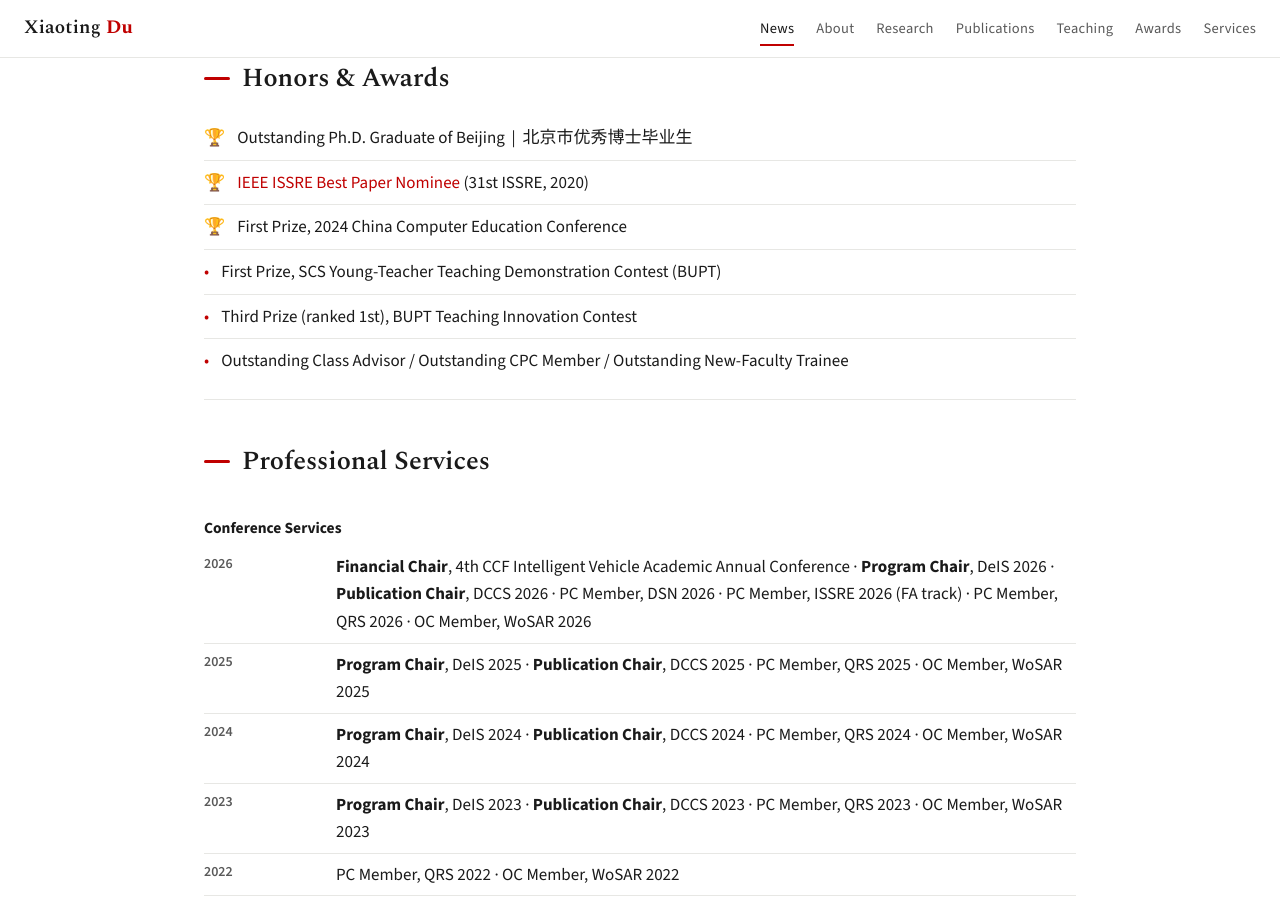
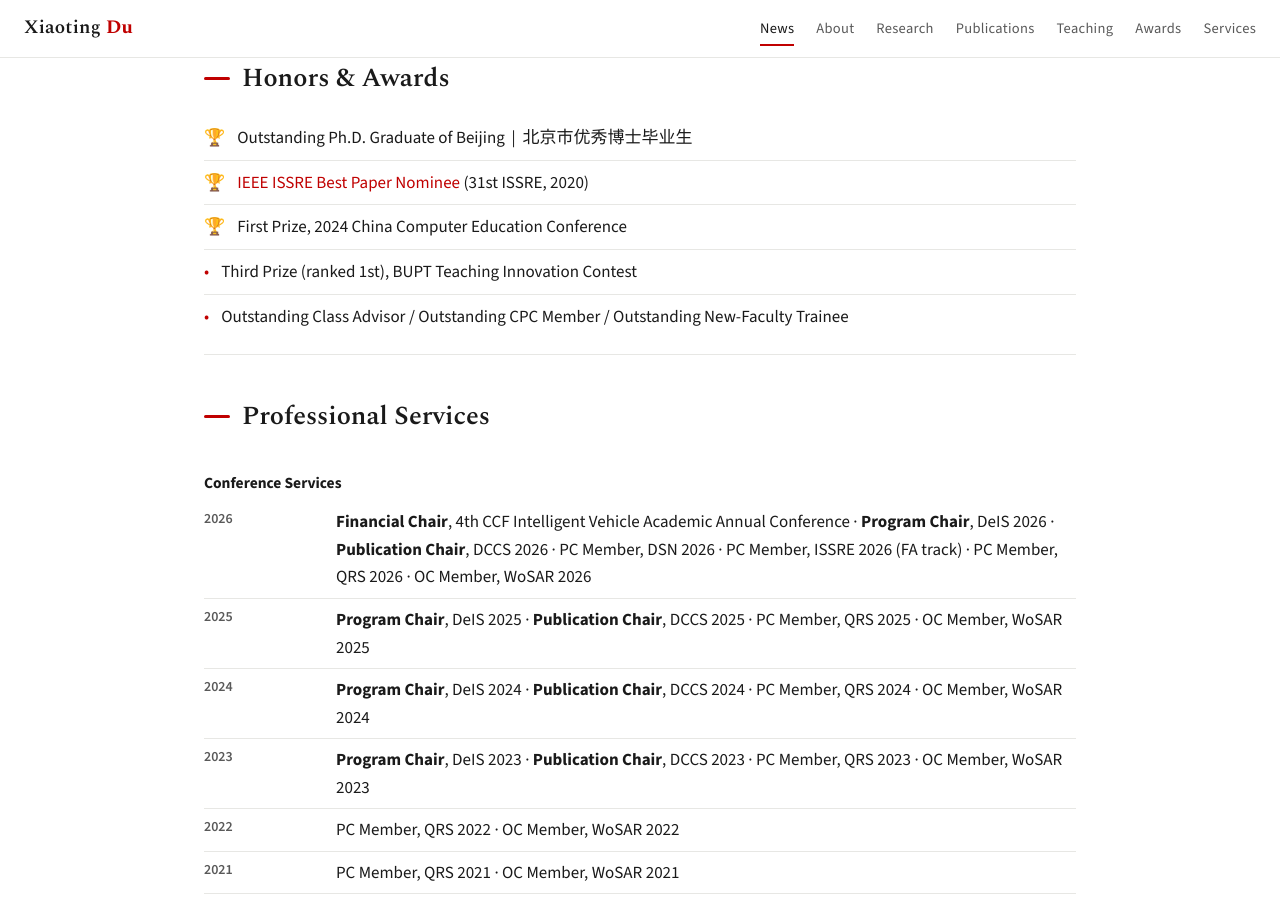
Before and after one commit to xiaotingdu/xiaotingdu.github.io, a Jekyll site: the page index.html, which Jekyll copies as it is, in a window 1280 px wide and 900 px high, scrolled down 4301 px. Built offline with Jekyll 4.4.1, drawn with Linux system fonts in a browser that asks for light colours; a style sheet for code colours, icons or effects is not loaded.

Commit message:
docs: remove SCS Young-Teacher Teaching Demonstration award
Co-Authored-By: Claude Opus 4.8 <noreply@anthropic.com>
Claude-Session: https://claude.ai/code/session_01HHvSEjrXxiD74jJiDgt76N

```diff
--- a/index.html
+++ b/index.html
@@ -258,7 +258,6 @@
       <li><span class="bullet">&#127942;</span><span>Outstanding Ph.D. Graduate of Beijing &nbsp;|&nbsp; 北京市优秀博士毕业生</span></li>
       <li><span class="bullet">&#127942;</span><span><a href="https://2020.issre.net/research-accepted-papers.html">IEEE ISSRE Best Paper Nominee</a> (31st ISSRE, 2020)</span></li>
       <li><span class="bullet">&#127942;</span><span>First Prize, 2024 China Computer Education Conference</span></li>
-      <li><span class="bullet">&bull;</span><span>First Prize, SCS Young-Teacher Teaching Demonstration Contest (BUPT)</span></li>
       <li><span class="bullet">&bull;</span><span>Third Prize (ranked 1st), BUPT Teaching Innovation Contest</span></li>
       <li><span class="bullet">&bull;</span><span>Outstanding Class Advisor / Outstanding CPC Member / Outstanding New-Faculty Trainee</span></li>
     </ul>
```
